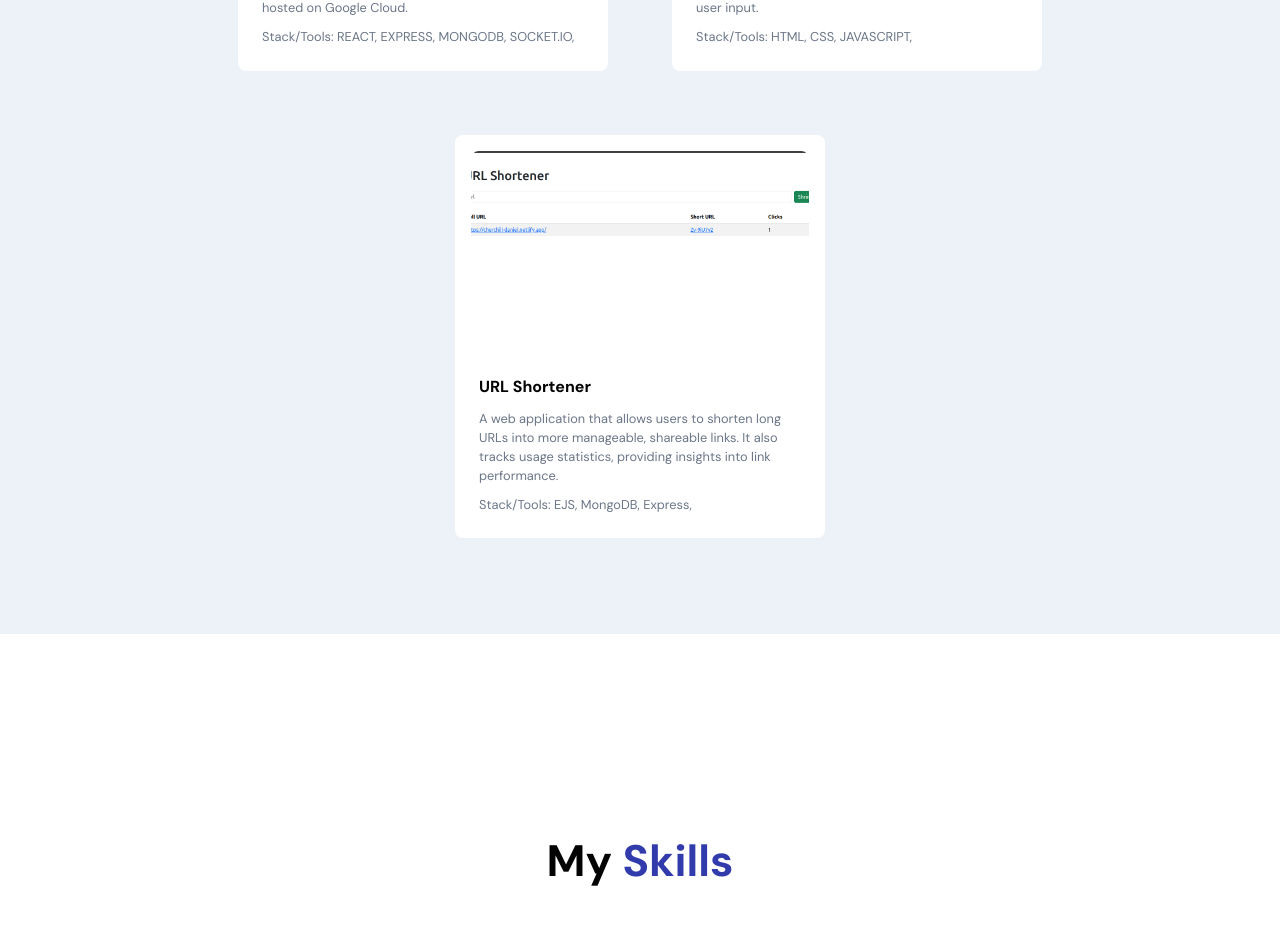
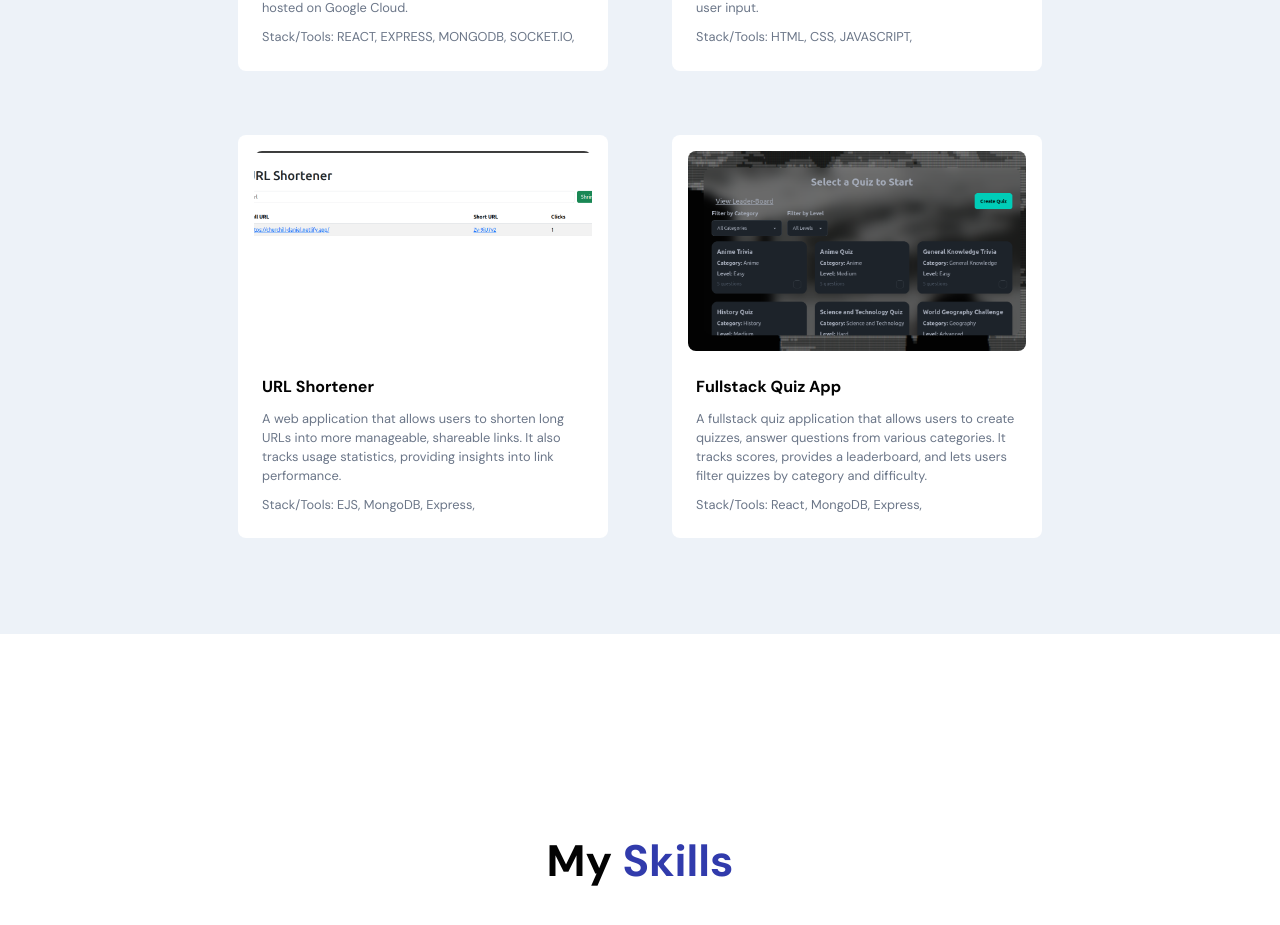
Before and after one commit to Chu-rill/Portfolio-v2, a React (Vite) app: page / in a window 1280 px wide. Shown: the part 2517-3442 px from the top of the page. Built offline with nearby package versions, Linux system fonts and the light colour scheme.

Commit message:
added quiz app project

```diff
--- a/src/Data.js
+++ b/src/Data.js
@@ -8,6 +8,7 @@ import project3 from "./assets/project3.png";
 import project4 from "./assets/project4.png";
 import project5 from "./assets/project5.png";
 import project6 from "./assets/project6.png";
+import project7 from "./assets/project7.png";
 import javascript from "./assets/javascript.png";
 import react from "./assets/react.png";
 import css from "./assets/css.png";
@@ -102,6 +103,16 @@ export const works = [
       "A web application that allows users to shorten long URLs into more manageable, shareable links. It also tracks usage statistics, providing insights into link performance.",
     stacks: ["EJS", "MongoDB", "Express"],
   },
+  {
+    name: "Trivio",
+    imgUrl: project7,
+    projectLink: "https://trivio-chi.vercel.app/",
+    codeLink: "https://github.com/Chu-rill/Quiz_app",
+    title: "Fullstack Quiz App",
+    description:
+      "A fullstack quiz application that allows users to create quizzes, answer questions from various categories. It tracks scores, provides a leaderboard, and lets users filter quizzes by category and difficulty.",
+    stacks: ["React", "MongoDB", "Express"],
+  },
 ];
 
 export const skills = [
```
Also changed, not shown: src/assets/project7.png (added).
